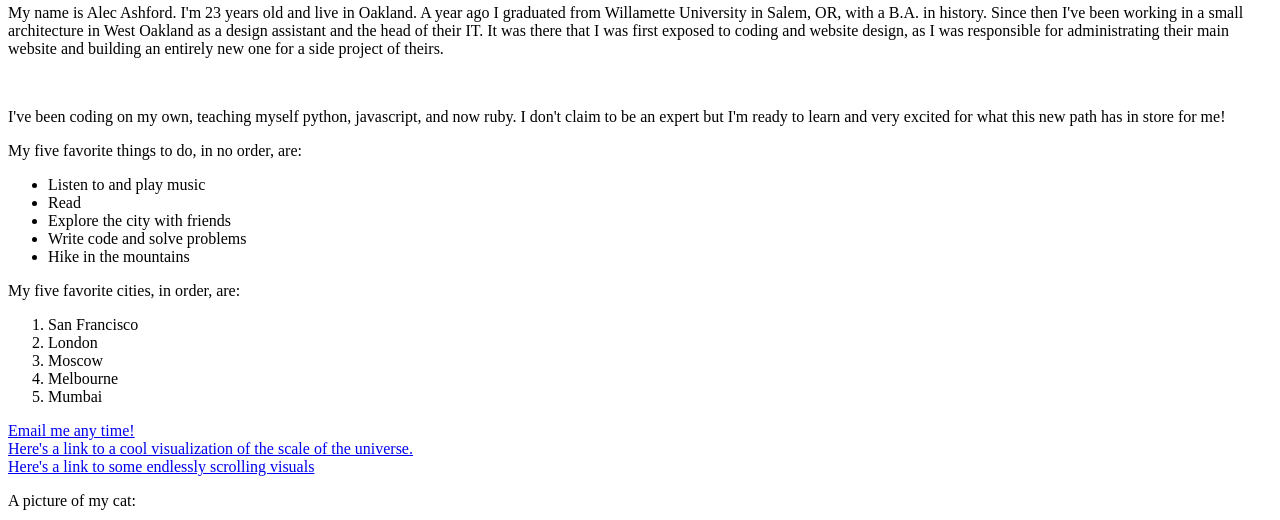
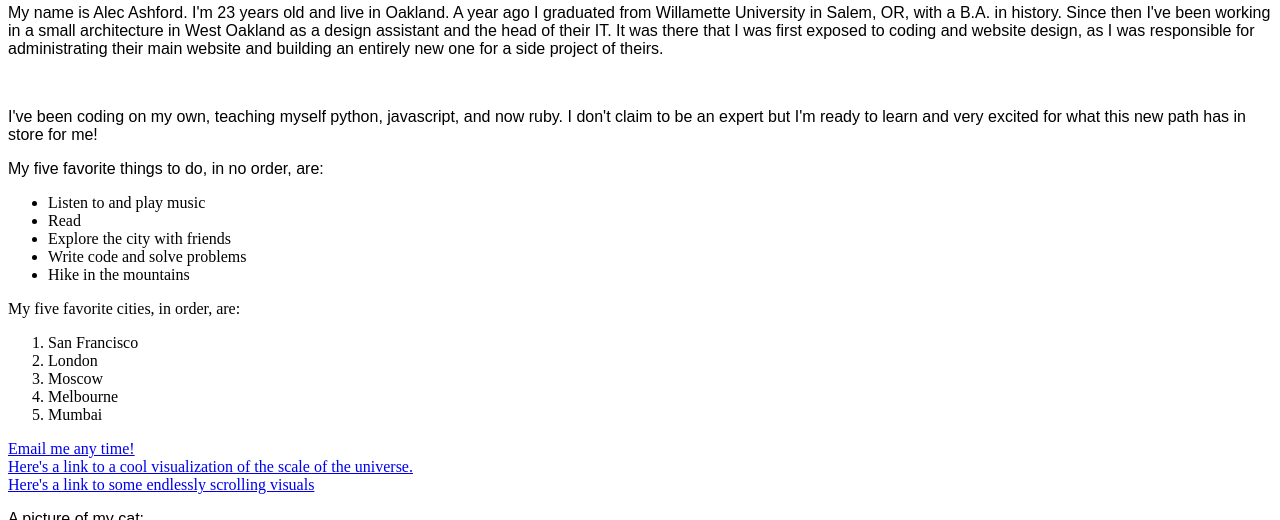
Before and after one commit to alecashford/zagadooga.github.io, a plain HTML site: page unit1_week1/dbc1.html in a window 1280 px wide. Shown: the part 581-1101 px from the top of the page. Drawn offline with Linux system fonts and the light colour scheme; grey boxes are pictures that could not be loaded.

Commit message:
First try changing font

```diff
--- a/unit1_week1/stylesheets/dbc1.css
+++ b/unit1_week1/stylesheets/dbc1.css
@@ -4,3 +4,7 @@ selector:pseudo-class {
 	a:hover {yellow;}
 	a:active {red;}
 }
+
+p {
+	font-family: "Arial";
+}
```
